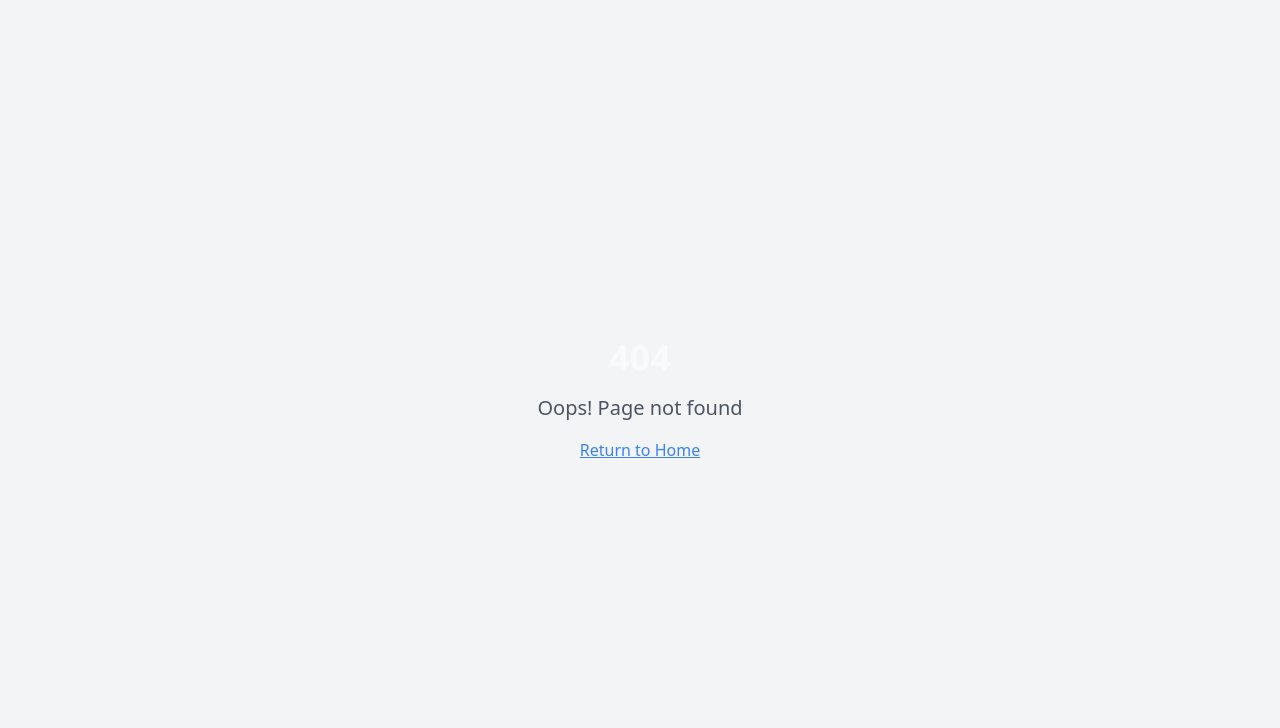
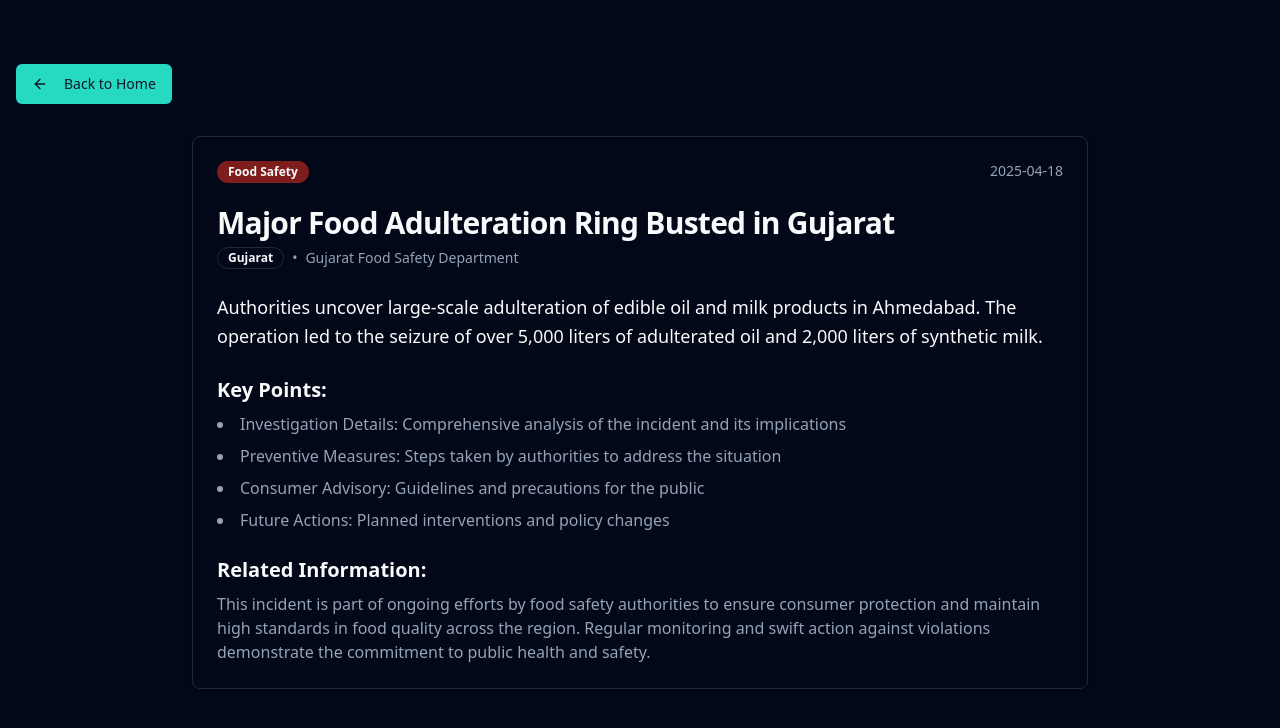
Before and after one commit to rajthakar1156/food-safe-vision-scan, a React (Vite) app: page /news/1 in a window 1280 px wide. Before the commit this address had no page. Shown: the top 728 px of the page. Built offline with nearby package versions, Linux system fonts and the light colour scheme.

Commit message:
Fix: Make news cards clickable
Make the news cards clickable, allowing users to view detailed news information upon clicking the "Read More" button.

```diff
--- a/src/App.tsx
+++ b/src/App.tsx
@@ -6,6 +6,7 @@ import { QueryClient, QueryClientProvider } from "@tanstack/react-query";
 import { BrowserRouter, Routes, Route } from "react-router-dom";
 import Index from "./pages/Index";
 import NotFound from "./pages/NotFound";
+import NewsDetail from "./pages/NewsDetail";
 
 const queryClient = new QueryClient();
 
@@ -17,6 +18,7 @@ const App = () => (
       <BrowserRouter>
         <Routes>
           <Route path="/" element={<Index />} />
+          <Route path="/news/:id" element={<NewsDetail />} />
           <Route path="*" element={<NotFound />} />
         </Routes>
       </BrowserRouter>
--- a/src/components/NewsSection.tsx
+++ b/src/components/NewsSection.tsx
@@ -1,11 +1,11 @@
-
 import { useState } from "react";
+import { useNavigate } from "react-router-dom";
 import { Card, CardContent, CardHeader, CardTitle } from "@/components/ui/card";
 import { Button } from "@/components/ui/button";
 import { Badge } from "@/components/ui/badge";
-import { FileText, AlertCircle, Link } from "lucide-react";
+import { FileText, AlertCircle } from "lucide-react";
 
-const newsData = [
+export const newsData = [
   {
     id: 1,
     title: "Major Food Adulteration Ring Busted in Gujarat",
@@ -211,6 +211,7 @@ const newsData = [
 const NewsSection = () => {
   const [activeFilter, setActiveFilter] = useState<string>("all");
   const [visibleNews, setVisibleNews] = useState<number>(6);
+  const navigate = useNavigate();
 
   const filteredNews = activeFilter === "all"
     ? newsData
@@ -218,6 +219,10 @@ const NewsSection = () => {
 
   const loadMore = () => {
     setVisibleNews(prev => Math.min(prev + 6, filteredNews.length));
+  };
+
+  const handleReadMore = (newsId: number) => {
+    navigate(`/news/${newsId}`);
   };
 
   return (
@@ -276,7 +281,11 @@ const NewsSection = () => {
                   </div>
                   <div className="flex justify-between items-center">
                     <Badge variant="outline">{news.region}</Badge>
-                    <Button variant="ghost" className="text-primary">
+                    <Button
+                      variant="ghost"
+                      className="text-primary"
+                      onClick={() => handleReadMore(news.id)}
+                    >
                       <FileText className="w-4 h-4 mr-2" />
                       Read More
                     </Button>
--- /dev/null
+++ b/src/pages/NewsDetail.tsx
@@ -0,0 +1,83 @@
+
+import { useParams, useNavigate } from 'react-router-dom';
+import { Card, CardContent, CardHeader, CardTitle } from "@/components/ui/card";
+import { Button } from "@/components/ui/button";
+import { Badge } from "@/components/ui/badge";
+import { ArrowLeft } from "lucide-react";
+import { newsData } from '@/components/NewsSection';
+
+const NewsDetail = () => {
+  const { id } = useParams();
+  const navigate = useNavigate();
+  const news = newsData.find(item => item.id === Number(id));
+
+  if (!news) {
+    return (
+      <div className="container mx-auto px-4 py-16">
+        <h1 className="text-2xl font-bold">News not found</h1>
+        <Button onClick={() => navigate('/')} className="mt-4">
+          <ArrowLeft className="w-4 h-4 mr-2" />
+          Back to Home
+        </Button>
+      </div>
+    );
+  }
+
+  return (
+    <div className="container mx-auto px-4 py-16">
+      <Button onClick={() => navigate('/')} className="mb-8">
+        <ArrowLeft className="w-4 h-4 mr-2" />
+        Back to Home
+      </Button>
+
+      <Card className="max-w-4xl mx-auto">
+        <CardHeader>
+          <div className="flex justify-between items-start mb-4">
+            <Badge variant={
+              news.type === "alert"
+                ? "destructive"
+                : news.type === "warning"
+                  ? "secondary"
+                  : "default"
+            }>
+              {news.category}
+            </Badge>
+            <span className="text-sm text-muted-foreground">{news.date}</span>
+          </div>
+          <CardTitle className="text-3xl mb-4">{news.title}</CardTitle>
+          <div className="flex items-center gap-2 text-sm text-muted-foreground">
+            <Badge variant="outline">{news.region}</Badge>
+            <span>•</span>
+            <span>{news.source}</span>
+          </div>
+        </CardHeader>
+        <CardContent>
+          <p className="text-lg leading-relaxed mb-6">{news.summary}</p>
+
+          <div className="space-y-6">
+            <div>
+              <h3 className="font-semibold text-xl mb-2">Key Points:</h3>
+              <ul className="list-disc list-inside space-y-2 text-muted-foreground">
+                <li>Investigation Details: Comprehensive analysis of the incident and its implications</li>
+                <li>Preventive Measures: Steps taken by authorities to address the situation</li>
+                <li>Consumer Advisory: Guidelines and precautions for the public</li>
+                <li>Future Actions: Planned interventions and policy changes</li>
+              </ul>
+            </div>
+
+            <div>
+              <h3 className="font-semibold text-xl mb-2">Related Information:</h3>
+              <p className="text-muted-foreground">
+                This incident is part of ongoing efforts by food safety authorities to ensure consumer protection
+                and maintain high standards in food quality across the region. Regular monitoring and swift action
+                against violations demonstrate the commitment to public health and safety.
+              </p>
+            </div>
+          </div>
+        </CardContent>
+      </Card>
+    </div>
+  );
+};
+
+export default NewsDetail;
```
